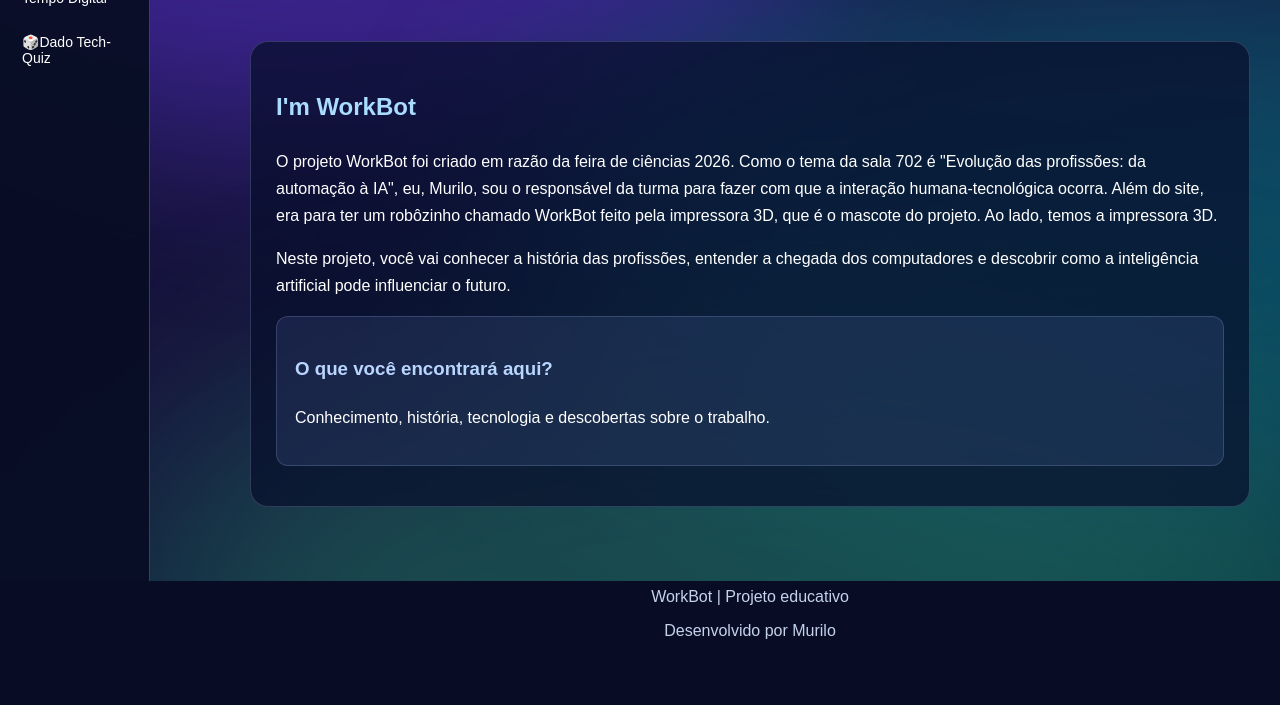
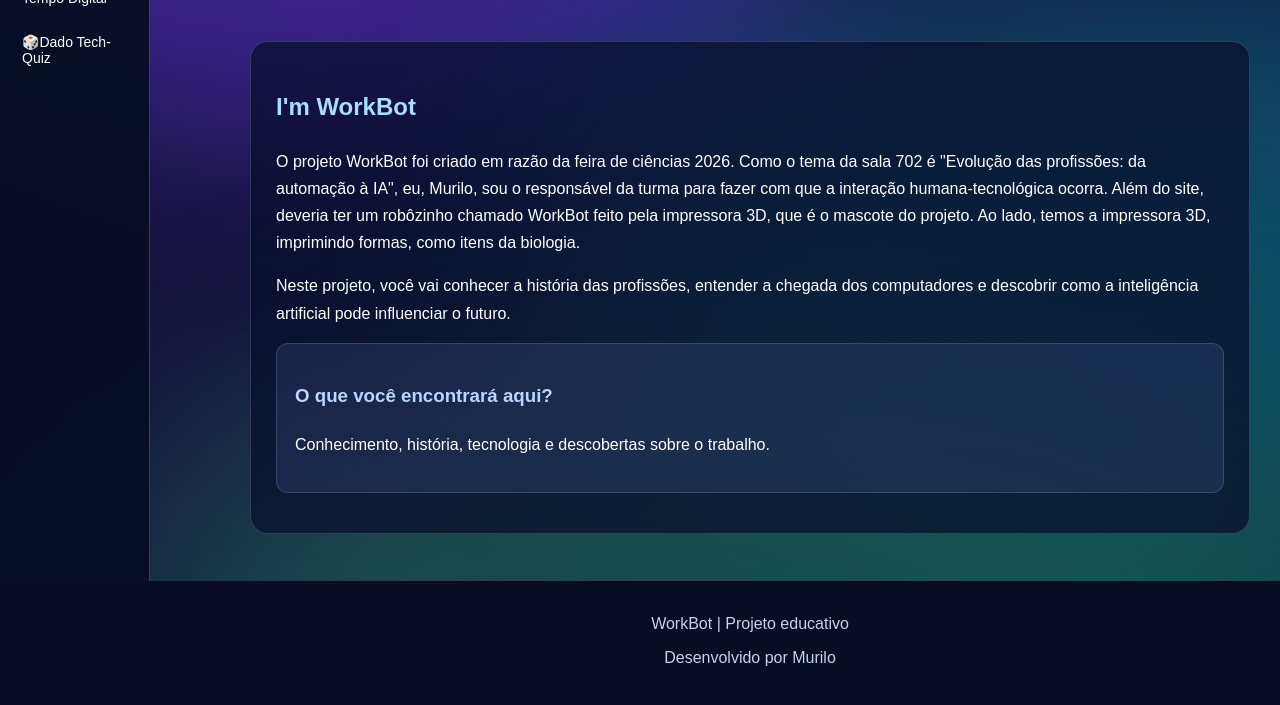
Before and after one commit to murilodslessa-arch/WorkBot, a plain HTML site: page index.html in a window 1280 px wide. Shown: the part 219-924 px from the top of the page. Drawn offline with Linux system fonts and the light colour scheme.

Commit message:
Update index.html

```diff
--- a/index.html
+++ b/index.html
@@ -436,8 +436,8 @@ footer {
     O projeto WorkBot foi criado em razão da feira de ciências 2026.
     Como o tema da sala 702 é "Evolução das profissões: da automação à IA", eu, Murilo,
     sou o responsável da turma para fazer com que a interação humana-tecnológica ocorra.
-    Além do site, era para ter um robôzinho chamado WorkBot feito pela impressora 3D, que é o mascote do projeto.
-    Ao lado, temos a impressora 3D.
+    Além do site, deveria ter um robôzinho chamado WorkBot feito pela impressora 3D, que é o mascote do projeto.
+    Ao lado, temos a impressora 3D, imprimindo formas, como itens da biologia.
   </p>
 
   <p>
```
